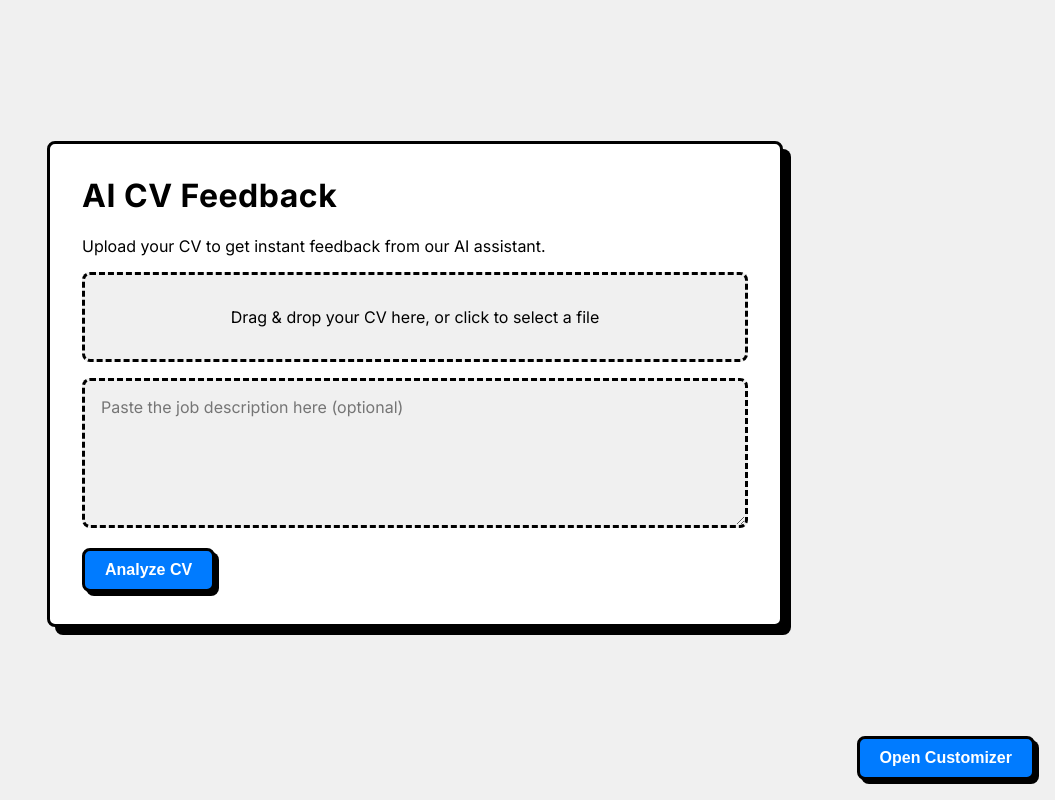
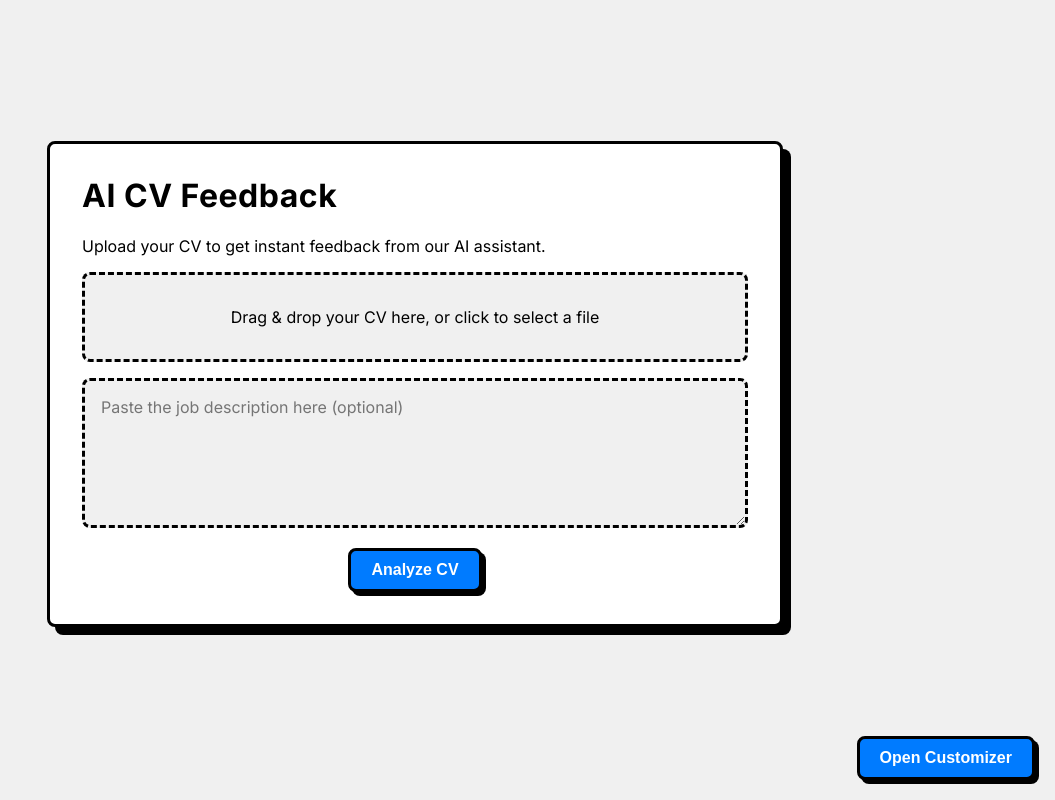
Before and after one commit to ygoncloud/neo-cipisken, a Next.js app: page / in a window 1280 px wide. Shown: the whole page, without its empty margins (225-1280 px from the left). Built offline with nearby package versions, Linux system fonts and the light colour scheme.

Commit message:
feat: add 'new analysis' button and clear functionality

```diff
--- a/src/app/globals.css
+++ b/src/app/globals.css
@@ -225,3 +225,8 @@ code {
   font-family: inherit;
   font-size: inherit;
 }
+
+.button-container {
+  display: flex;
+  justify-content: center;
+}
--- a/src/app/page.tsx
+++ b/src/app/page.tsx
@@ -95,6 +95,13 @@ export default function Home() {
     setLoading(false);
   };
 
+  const handleClear = () => {
+    setCvFile(null);
+    setJobDescription('');
+    setFeedback(null);
+    setScore(null);
+  };
+
   const onDrop = useCallback((event: React.DragEvent<HTMLDivElement>) => {
     event.preventDefault();
     if (event.dataTransfer.files && event.dataTransfer.files[0]) {
@@ -151,9 +158,17 @@ export default function Home() {
           onChange={(e) => setJobDescription(e.target.value)}
         />
 
-        <button className="button" onClick={handleAnalyzeClick} disabled={!cvFile || loading}>
-          {loading ? 'Analyzing...' : 'Analyze CV'}
-        </button>
+        <div className="button-container">
+          {!feedback ? (
+            <button className="button" onClick={handleAnalyzeClick} disabled={!cvFile || loading}>
+              {loading ? 'Analyzing...' : 'Analyze CV'}
+            </button>
+          ) : (
+            <button className="button" onClick={handleClear}>
+              Start New Analysis
+            </button>
+          )}
+        </div>
       </div>
 
       {score !== null && (
```
